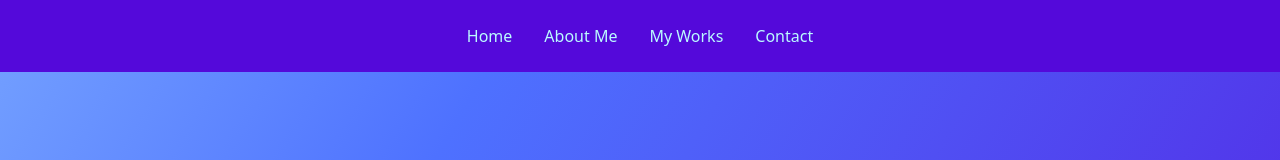
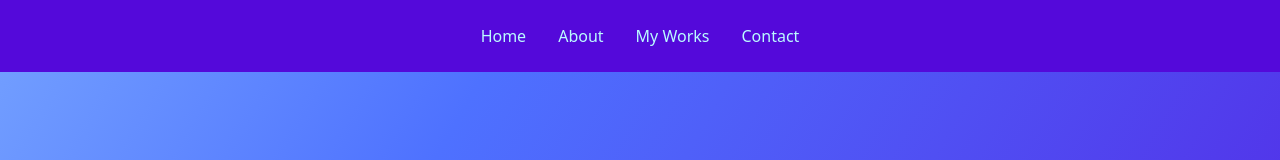
Before and after one commit to PanthaProtick/portfolio, a plain HTML site: page index.html in a window 1280 px wide. Shown: the top 160 px of the page. Drawn offline with nearby package versions, Linux system fonts and the light colour scheme.

Commit message:
Header change: About Me -> About

```diff
--- a/index.html
+++ b/index.html
@@ -34,7 +34,7 @@
               <a href="#hero" class="nav-link" aria-current="page">Home</a>
             </li>
             <li class="nav-item">
-              <a href="#about" class="nav-link">About Me</a>
+              <a href="#about" class="nav-link">About</a>
             </li>
             <li class="nav-item">
               <a href="#works" class="nav-link">My Works</a>
```
